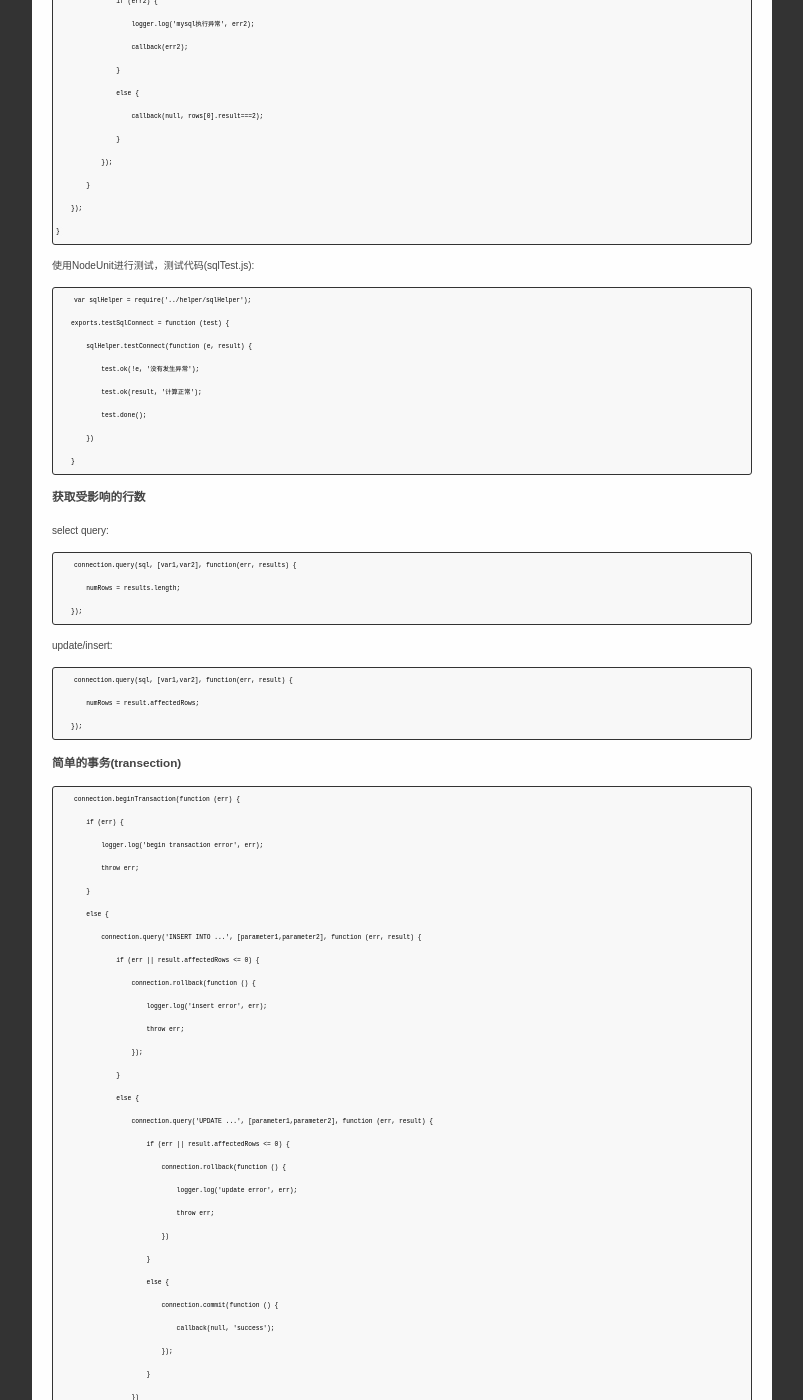
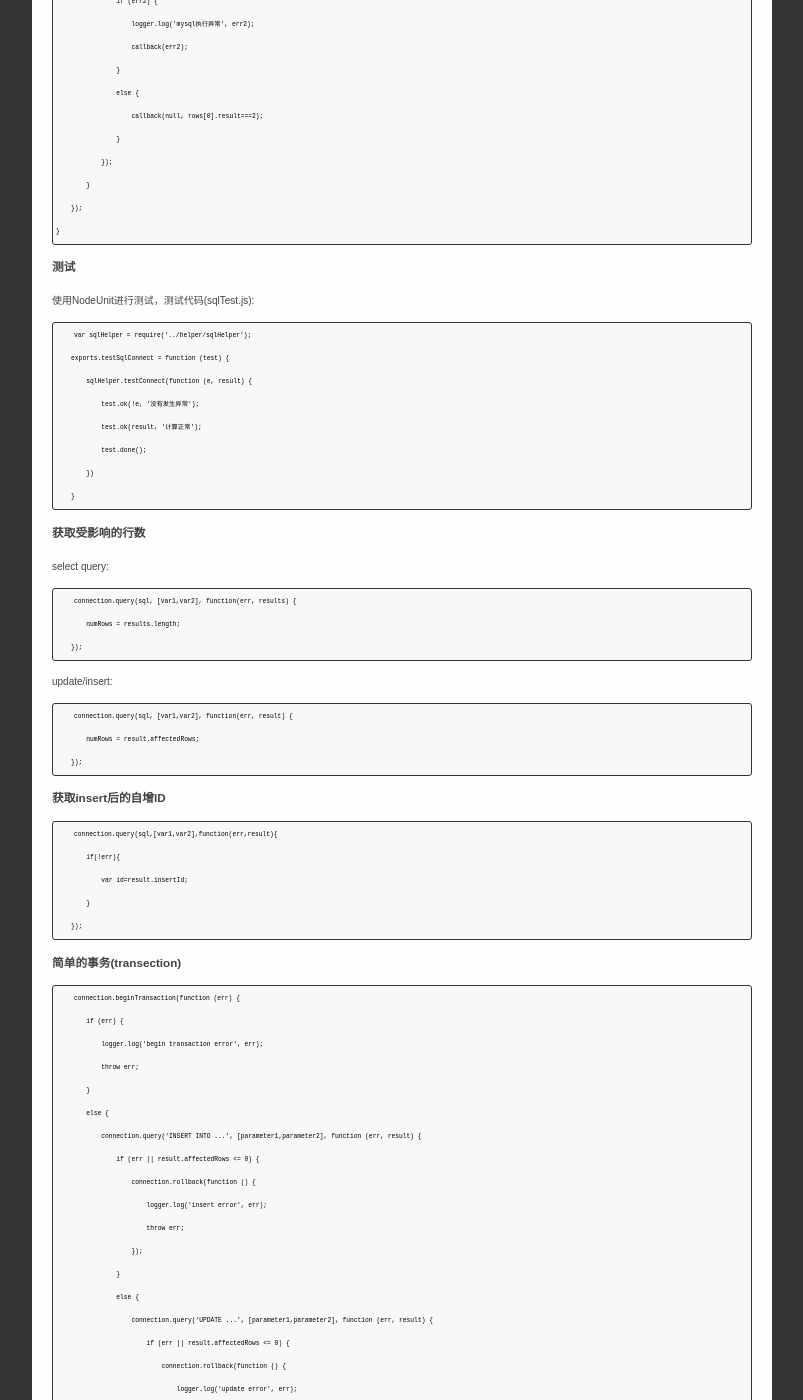
Before and after one commit to osrpt/osrpt.github.com, a Jekyll site: the page built from _posts/2014-02-25-node-js-use-mysql.md, in a window 1280 px wide and 1400 px high, scrolled down 645 px. Shown: the whole window, without its empty margins (238-1041 px from the left). Built offline with Jekyll 4.4.1, drawn with Linux system fonts in a browser that asks for light colours; Markdown is read by kramdown in place of the engine named in the settings.

Commit message:
edit nodejs use mysql
add how to get identity id

```diff
--- a/_posts/2014-02-25-node-js-use-mysql.md
+++ b/_posts/2014-02-25-node-js-use-mysql.md
@@ -38,6 +38,7 @@ title: node.js使用mysql
         });
     }
 
+###测试
 使用NodeUnit进行测试，测试代码(sqlTest.js):
 
         var sqlHelper = require('../helper/sqlHelper');
@@ -61,6 +62,14 @@ update/insert:
 
         connection.query(sql, [var1,var2], function(err, result) {
             numRows = result.affectedRows;
+        });
+
+###获取insert后的自增ID
+
+        connection.query(sql,[var1,var2],function(err,result){
+            if(!err){
+                var id=result.insertId;
+            }
         });
 
 ###简单的事务(transection)
```
